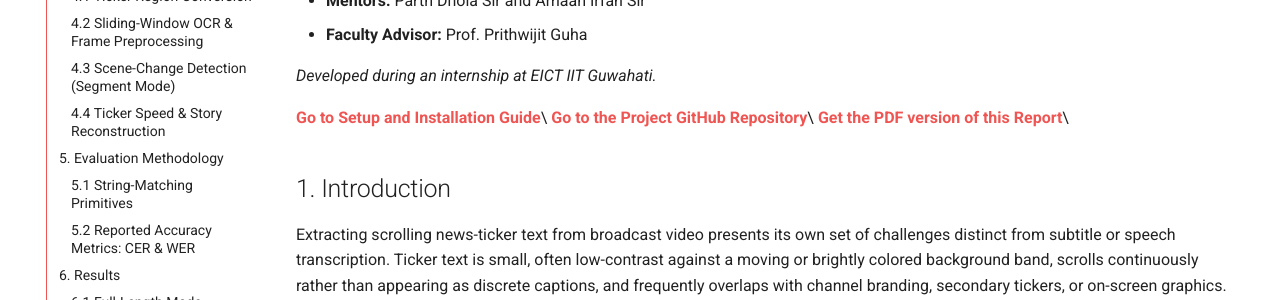
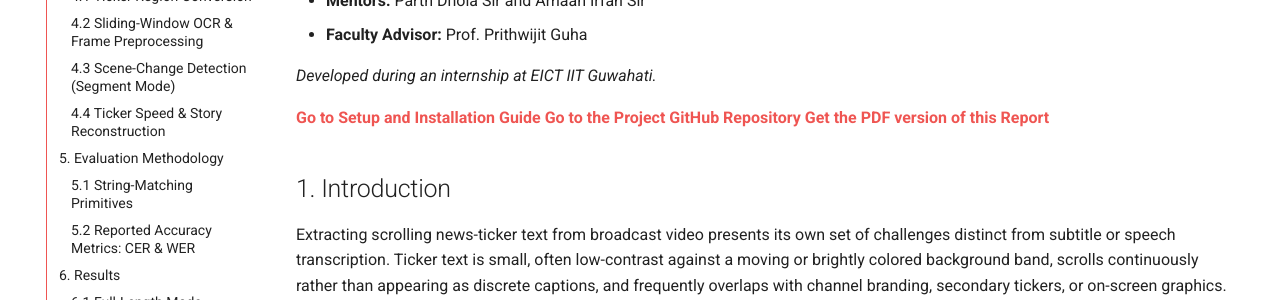
Before and after one commit to Sanjib-22/Rolling-Ticker-Text-Extraction, an MkDocs documentation site: the page built from docs/index.md, in a window 1280 px wide and 900 px high. Shown: the part 343-643 px from the top of the window. Built offline with MkDocs 1.6.1 and Material for MkDocs 9.7.7, drawn with Linux system fonts in a browser that asks for light colours; comment, search, counter and statistics services are not loaded.

```diff
--- a/docs/index.md
+++ b/docs/index.md
@@ -9,9 +9,9 @@ _- [Sanjib Das](https://www.linkedin.com/in/sanjib-das-6226342a9/)_
 
 *Developed during an internship at EICT IIT Guwahati.*
 
-**[Go to Setup and Installation Guide](Setup_Guide.md)**\\
-**[Go to the Project GitHub Repository](https://github.com/Sanjib-22/Rolling-Ticker-Text-Extraction)**\\
-**[Get the PDF version of this Report](Rolling_Ticker_Extraction_Report.pdf)**\\
+**[Go to Setup and Installation Guide](Setup_Guide.md)**
+**[Go to the Project GitHub Repository](https://github.com/Sanjib-22/Rolling-Ticker-Text-Extraction)**
+**[Get the PDF version of this Report](Rolling_Ticker_Extraction_Report.pdf)**
 
 ## 1. Introduction
 
```
